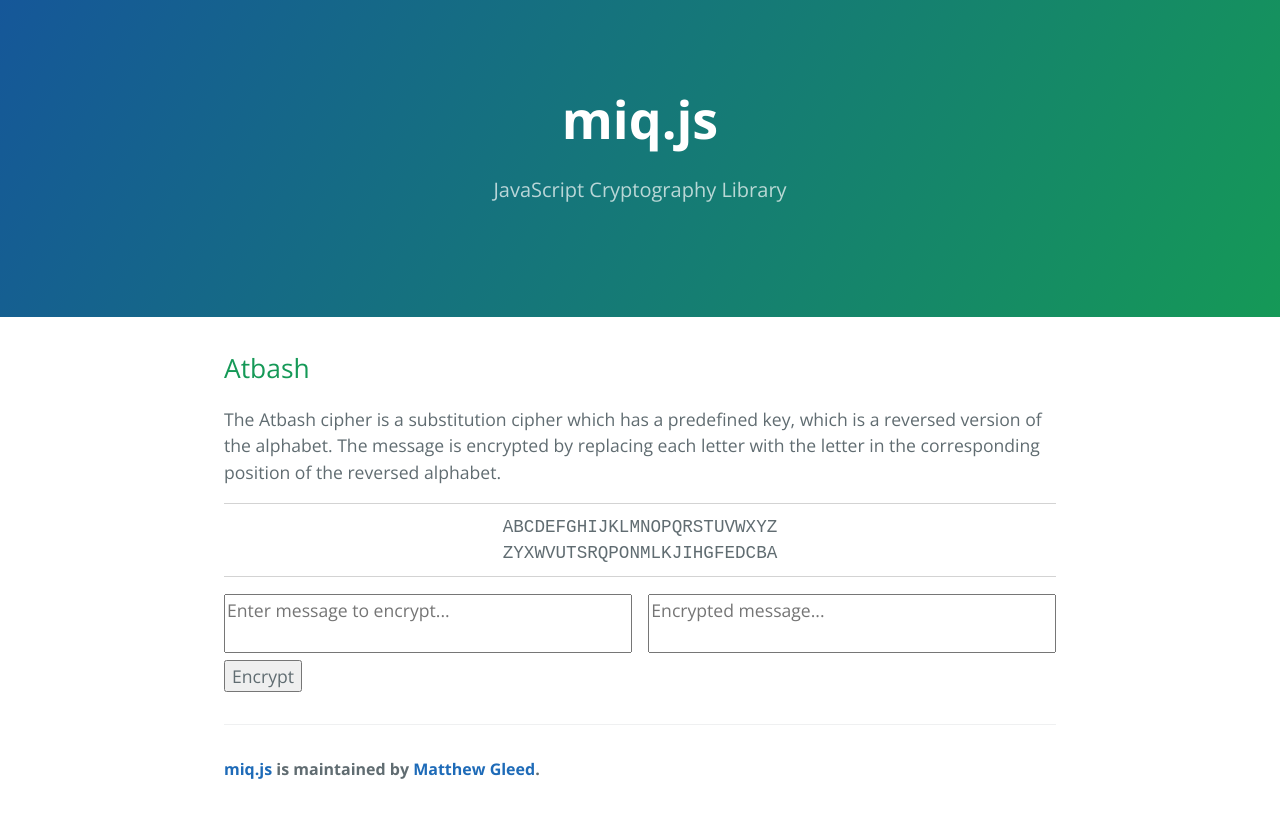
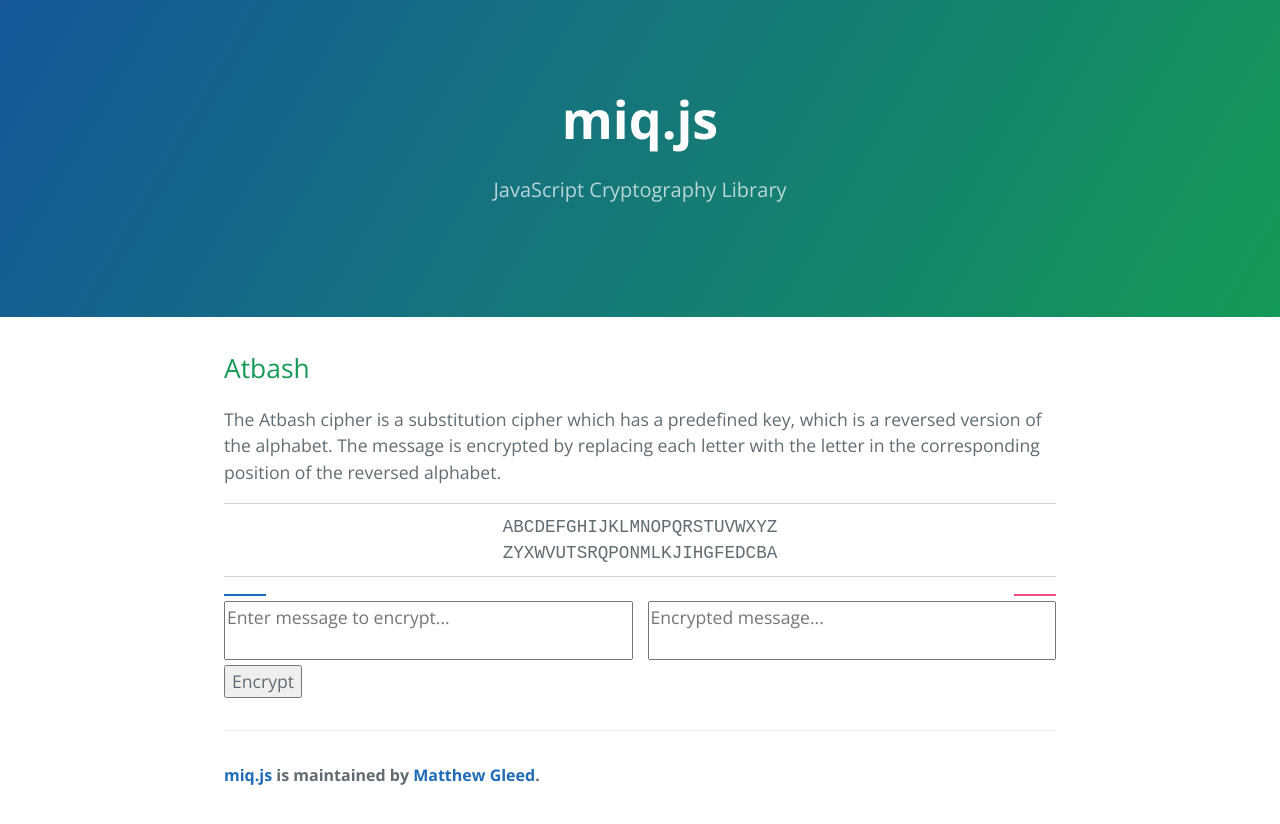
Before and after one commit to MattG-ZA/miq.js, a Jekyll site: the page built from README.md, in a window 1280 px wide. Shown: the top 824 px of the page. Built offline with Jekyll 4.4.1, drawn with Linux system fonts in a browser that asks for light colours; our own code applies the rules of GitHub Pages for plain Markdown files.

Commit message:
More styling updates

```diff
--- a/_layouts/default.html
+++ b/_layouts/default.html
@@ -8,11 +8,11 @@
   <meta name="apple-mobile-web-app-status-bar-style" content="black-translucent">
 
 <!--   <link rel="stylesheet" href="../assets/css/templateStyle.css"> -->
-    <link rel="stylesheet" href="{{ site.baseurl }}/assets/css/templateStyle.css">
+  <link rel="stylesheet" href="{{ site.baseurl }}/assets/css/templateStyle.css">
 <!--   <link rel="stylesheet" href="../assets/css/customStyle.css"> -->
-    <link rel="stylesheet" href="{{ site.baseurl }}/assets/css/customStyle.css">
+  <link rel="stylesheet" href="{{ site.baseurl }}/assets/css/customStyle.css">
 <!--   <link rel="icon" type="image/png" href="../assets/media/icon.png" /> -->
-    <link rel="icon" type="image/png" href="{{ site.baseurl }}/assets/media/icon.png" />
+  <link rel="icon" type="image/png" href="{{ site.baseurl }}/assets/media/icon.png" />
 
   <title>miq.js</title>
 </head>
@@ -36,13 +36,15 @@
       <p class="atbash-bottom" id="atbash_alpha_reversed">
         ZYXWVUTSRQPONMLKJIHGFEDCBA
       </p>
+      <span class="legend-container">
+        <span class="message-legend"></span>
+        <span class="message-encrypted-legend"></span>
+      </span>
       <div class="message-container">
         <textarea id="atbash_message" class="message" placeholder="Enter message to encrypt..."></textarea>
         <textarea id="atbash_message_encrypted" class="message-encrypted" placeholder="Encrypted message..." readonly></textarea>
-        <div>
-            <button type="button" onclick="encryptMessage('atbash')">Encrypt</button>
-        </div>
       </div>
+      <button type="button" onclick="encryptMessage('atbash')">Encrypt</button>
     </span>
 
     <footer class="site-footer">
--- a/assets/css/customStyle.css
+++ b/assets/css/customStyle.css
@@ -1,14 +1,18 @@
 div.message-container{
-    margin-bottom: 20px;
+    margin-bottom: 5px;
+    display: flex;
+    flex-wrap: wrap;
 }
 textarea.message{
     min-width: 49%;
     resize: none;
+    margin-right: 15px;
+    flex: 1 1;
 }
 textarea.message-encrypted{
     min-width: 49%;
     resize: none;
-    float: right;
+    flex: 1 1;
 }
 p.atbash-top{
     border-top: 1px solid lightgrey;
@@ -26,3 +30,17 @@
     text-align: center;
     margin-bottom: 17px;
 }
+span.legend-container{
+    display: flex;
+    justify-content: space-between;
+}
+span.message-legend{
+    border-bottom: 2px solid #1e6bb8;
+    width: 5%;
+    margin-bottom: 5px;
+}
+span.message-encrypted-legend{
+    border-bottom: 2px solid #ef4e7b;
+    width: 5%;
+    margin-bottom: 5px;
+}
--- a/assets/js/app.js
+++ b/assets/js/app.js
@@ -12,8 +12,8 @@
             encryptedMessage = m.atbash(message);
             document.getElementById('atbash_message_encrypted').value = encryptedMessage;
 
-            document.getElementById('atbash_alpha').innerHTML = boldCharacters(message, alphabet);
-            document.getElementById('atbash_alpha_reversed').innerHTML = boldCharacters(encryptedMessage, alphabet.split('').reverse().join(''));
+            document.getElementById('atbash_alpha').innerHTML = boldCharacters(message, alphabet, '#1e6bb8');
+            document.getElementById('atbash_alpha_reversed').innerHTML = boldCharacters(encryptedMessage, alphabet.split('').reverse().join(''), '#ef4e7b');
 
             break;
         default:
@@ -22,17 +22,17 @@
 };
 
 // Utility Functions
-const boldCharacters = (message, alphabet) => {
+const boldCharacters = (message, alphabet, colour) => {
     let boldAlphabet = '';
 
     for(let i = 0; i < alphabet.length; i++) {
         if (message.toUpperCase().indexOf(alphabet[i]) > -1) {
-            boldAlphabet += '<span style="color: #1e6bb8"><b>' + alphabet[i] + '</b></span>';
+            boldAlphabet += `<span style="color: ${colour}"><b>` + alphabet[i] + '</b></span>';
         }
         else {
             boldAlphabet += alphabet[i];
         }
     }
-
+    console.log(boldAlphabet);
     return boldAlphabet;
 }
```
